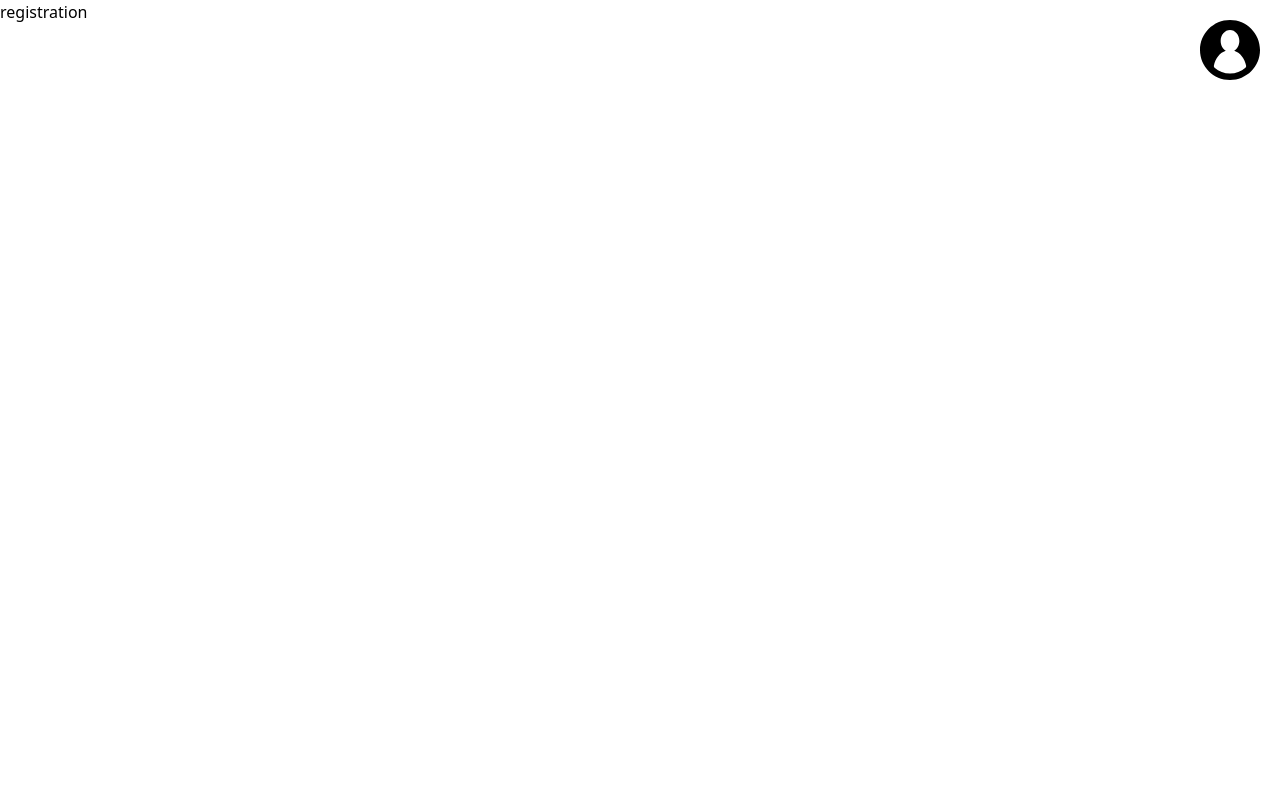
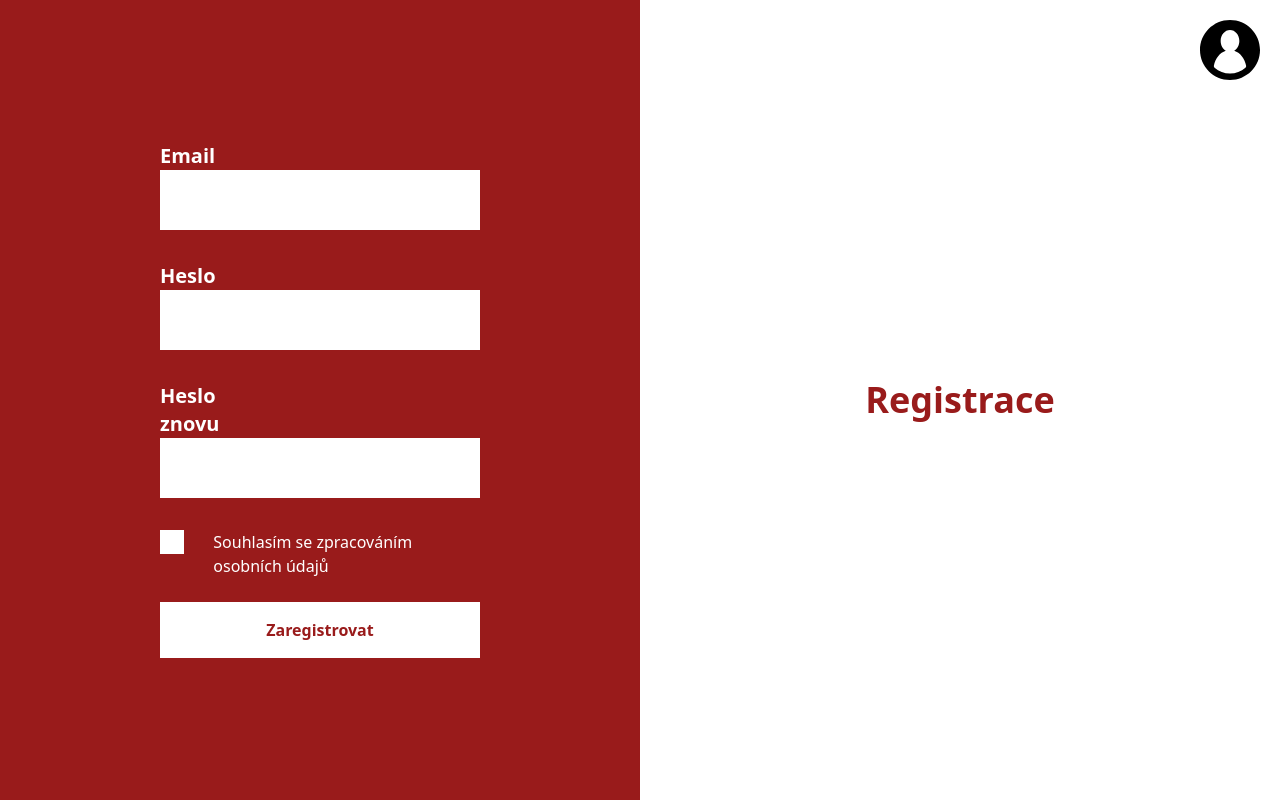
Before and after one commit to Jirihruska/prodam-co-mam-fe, a Vue app: page /registration-page in a window 1280 px wide. Built offline with nearby package versions, Linux system fonts and the light colour scheme; the HTML template or start-up script is replaced by a standard one.

Commit message:
registration

```diff
--- a/package.json
+++ b/package.json
@@ -8,6 +8,8 @@
     "lint": "vue-cli-service lint"
   },
   "dependencies": {
+    "@vuelidate/core": "^2.0.0-alpha.32",
+    "@vuelidate/validators": "^2.0.0-alpha.25",
     "autoprefixer": "^9.8.8",
     "core-js": "^3.6.5",
     "postcss": "^7.0.39",
--- a/src/components/loginPage/LoginPage.vue
+++ b/src/components/loginPage/LoginPage.vue
@@ -7,12 +7,28 @@
     </div>
     <div class="flex h-screen">
       <form class="m-auto w-1/2">
-        <Input :classStyles="'bg-red-800'" label="Email" />
-        <Input :classStyles="'bg-red-800'" label="Heslo" />
+        <Input
+        type="email"
+          :data="user.email"
+          :classStyles="'bg-red-800 text-white'"
+          :labelStyles="'text-red-800'"
+          label="Email"
+        />
+        <Input
+        type="password"
+          :labelStyles="'text-red-800'"
+          :data="user.password"
+          :classStyles="'bg-red-800 text-white'"
+          label="Heslo"
+        />
         <div class="flex justify-center pt-6">
-          <button class="bg-red-800 text-white p-4 w-full hover:bg-red-900 text-md">
+          <button
+            @click.prevent="logginHandler()"
+            class="bg-red-800 text-white p-4 w-full hover:bg-red-900 text-md font-semibold"
+          >
             Přihlásit
           </button>
+          {{ errors.message }}
         </div>
       </form>
     </div>
@@ -25,5 +41,20 @@ export default {
   components: {
     Input,
   },
+  data: () => {
+    return {
+      errors: {
+        invalid: false,
+        message: "",
+      },
+      user: {
+        email: "",
+        password: "",
+      },
+    };
+  },
+  methods: {
+    logginHandler() {},
+  },
 };
 </script>
--- a/src/components/pageNavbar/PageNavbar.vue
+++ b/src/components/pageNavbar/PageNavbar.vue
@@ -11,6 +11,7 @@
         absolute
         font-bold
         right-5
+        w-40
         top-24
         bg-white
         rounded-md
--- a/src/components/registrationPage/RegistrationPage.vue
+++ b/src/components/registrationPage/RegistrationPage.vue
@@ -1,11 +1,71 @@
 <template>
-  <div>
-    registration
+  <div class="grid grid-cols-2 h-screen">
+    <div class="flex h-screen bg-red-800">
+      <form class="m-auto w-1/2">
+        <Input
+          type="email"
+          :data="user.email"
+          :classStyles="'text-red-800'"
+          :labelStyles="'text-white'"
+          label="Email"
+        />
+        <Input
+        type="password"
+          :data="user.password"
+          :labelStyles="'text-white'"
+          :classStyles="'text-red-800'"
+          label="Heslo"
+        />
+         <Input
+          type="password"
+          :data="user.password2"
+          :labelStyles="'text-white'"
+          :classStyles="'text-red-800'"
+          label="Heslo znovu"
+        />
+        <Checkbox :labelStyles="'text-white'" :checkboxStyles="'bg-white text-red-800'" :labelText="'Souhlasím se zpracováním osobních údajů'" />
+        <div class="flex justify-center pt-6">
+          <button
+            @click.prevent="logginHandler()"
+            class="bg-white text-red-800 p-4 w-full hover:bg-gray-200 text-md font-semibold"
+          >
+            Zaregistrovat
+          </button>
+          {{ errors.message }}
+        </div>
+      </form>
+    </div>
+    <div class="flex h-screen bg-white text-center">
+      <div class="m-auto text-4xl text-red-800 font-semibold select-none">
+        Registrace
+      </div>
+    </div>
   </div>
 </template>
 
 <script>
+import Input from "../reusableComponents/Input.vue";
+import Checkbox from "../reusableComponents/Checkbox.vue";
 export default {
-
-}
+  components: {
+    Input,
+    Checkbox
+  },
+  data: () => {
+    return {
+      errors: {
+        invalid: false,
+        message: "",
+      },
+      user: {
+        email: "",
+        password: "",
+        password2: "",
+      },
+    };
+  },
+  methods: {
+    logginHandler() {},
+  },
+};
 </script>
--- /dev/null
+++ b/src/components/reusableComponents/Checkbox.vue
@@ -0,0 +1,35 @@
+<template>
+<div class="grid grid-cols-6">
+  <div @click="value = !value" :class="checkboxStyles" class="check-div col-start-1 col-end-2">{{value ? "✓":""}}</div>
+  <div :class="labelStyles" class="col-start-2 col-end-7">{{labelText}}</div>
+  </div>
+</template>
+
+<script>
+export default {
+  props: {
+    checkboxStyles: String,
+    labelText: String,
+    labelStyles: String,
+    value: Boolean,
+  },
+  data: () => {
+    return {
+      value: false,
+    }
+  }
+};
+</script>
+
+<style>
+  .check-div {
+    height: 24px;
+    width: 24px;
+    text-align: center;
+    user-select: none;
+    font-weight: 1000;
+  }
+  .check-div:hover {
+    cursor: pointer;
+  }
+</style>
--- a/src/components/reusableComponents/Input.vue
+++ b/src/components/reusableComponents/Input.vue
@@ -1,16 +1,17 @@
 <template>
   <div class="container pb-8">
-    <div class="text-right w-1/5">
-      <label class="text-red-800 text-xl font-semibold select-none">{{
+    <div class="text-left w-1/3">
+      <label :class="labelStyles" class="text-xl font-semibold select-none">{{
         label
       }}</label>
     </div>
     <div class="centered text-center">
       <input
-        class="centered focus:outline-none text-white text-lg p-4 w-full"
+        class="centered focus:outline-none text-lg p-4 w-full"
         :type="type"
         :class="classStyles"
         required
+        :v-model="data"
       />
     </div>
   </div>
@@ -23,6 +24,8 @@ export default {
     placeholder: String,
     label: String,
     classStyles: String,
+    labelStyles: String,
+    data: String,
   },
 };
 </script>
--- a/src/main.js
+++ b/src/main.js
@@ -15,7 +15,7 @@ const router = new VueRouter({
   scrollBehavior() {
     return { x: 0, y: 0 };
   },
-  routes // short for `routes: routes`
+  routes: routes,
 })
 
 
```
Also changed, not shown: 1 other file (tests, documents, lock files or other folders).
